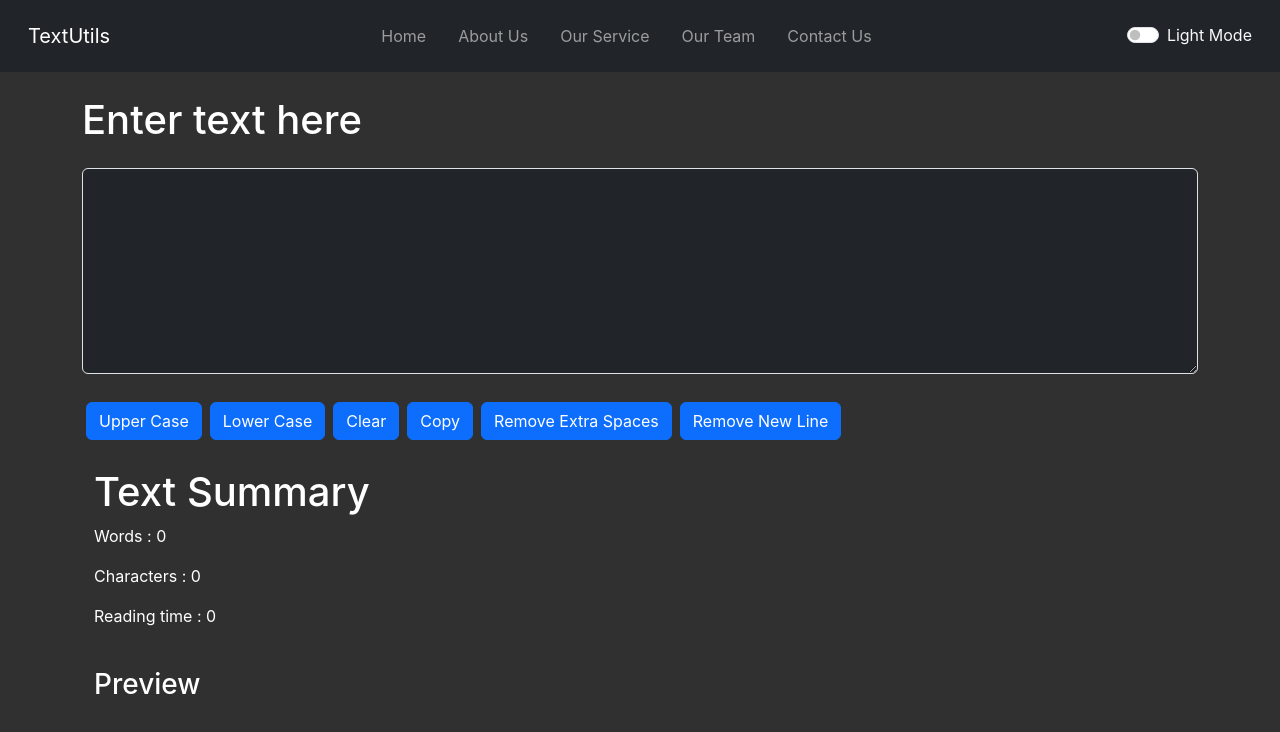
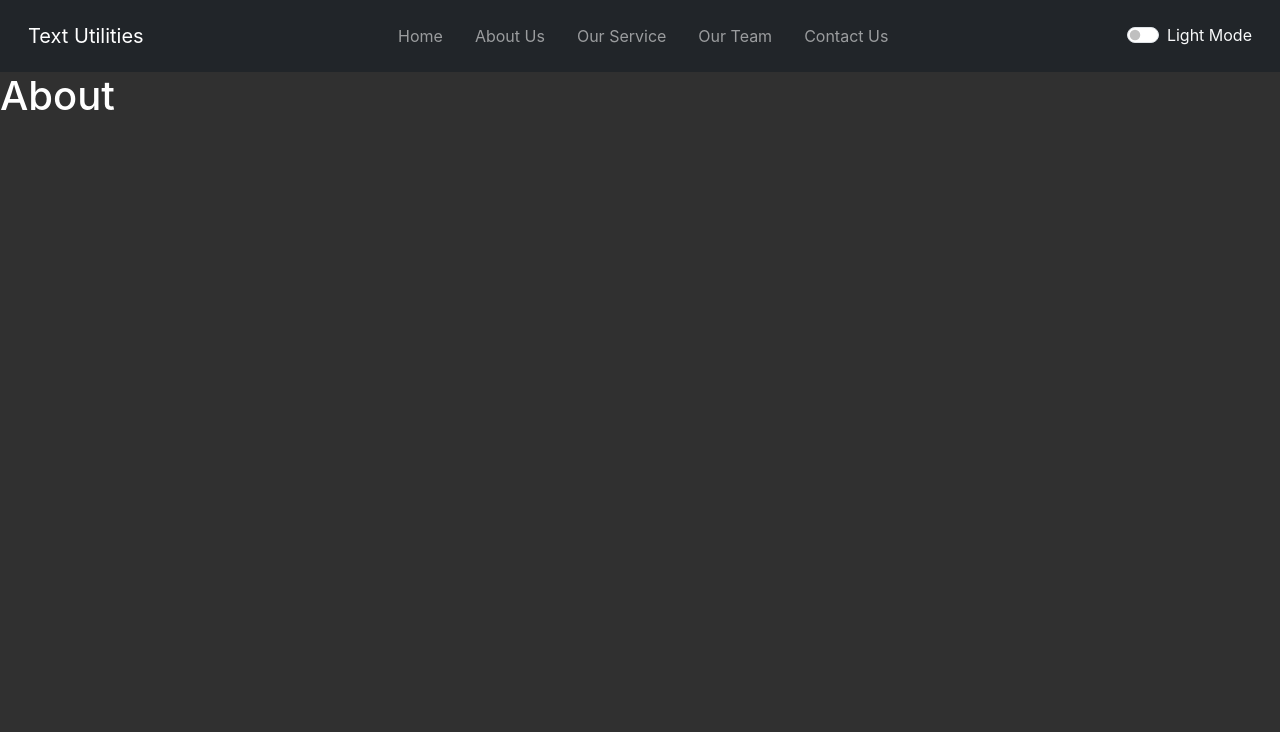
Before and after one commit to heyabhinav/textU, a React (Create React App) app: page /about in a window 1280 px wide. Shown: the top 732 px of the page. Built offline with nearby package versions, Linux system fonts and the light colour scheme.

Commit message:
Added routing

```diff
--- a/src/App.js
+++ b/src/App.js
@@ -2,7 +2,13 @@ import './App.css';
 import NavBar from './components/NavBar/Navbar';
 import InputBox from './components/InputBox/InputBox'
 import { useState } from 'react';
+import About from './components/About/About';
 import Alert from './components/Alert/Alert';
+import {
+  BrowserRouter as Router,
+  Routes,
+  Route
+} from "react-router-dom";
 
 function App() {
   const [theme, setTheme] = useState('dark');
@@ -31,13 +37,18 @@ function App() {
     }
   }
   return (
-    <>
-    <NavBar title="TextUtils" theme={theme} toggle={toggleTheme}/>
-    <div className='container'>
-      <Alert alert={alert}/>
-    </div>
-    <InputBox heading="Enter text here" theme={theme} showAlert={showAlert}/>
-    </>
+    <Router>
+      <div>
+      <NavBar title="Text Utilities" theme={theme} toggle={toggleTheme}/>
+      <div className='container'>
+        <Alert alert={alert}/>
+      </div>
+      <Routes>
+        <Route exact path="/about" element={<About/>}/>
+        <Route exact path="/" element={<InputBox heading="Enter text here" theme={theme} showAlert={showAlert}/>}/>
+      </Routes>
+      </div>
+    </Router>
   );
 }
 
--- /dev/null
+++ b/src/components/About/About.js
@@ -0,0 +1,9 @@
+import React from "react";
+
+export default function About(){
+    return (
+        <>
+            <h1>About</h1>
+        </>
+    )
+}
--- a/src/components/NavBar/Navbar.js
+++ b/src/components/NavBar/Navbar.js
@@ -1,24 +1,24 @@
 import React from "react";
+import { Link } from "react-router-dom";
 
 function NavBar(props){
     return (
         <>
         <nav className={`navbar navbar-expand-lg navbar-${props.theme} bg-${props.theme} p-3`}>
             <div className="container-fluid">
-            {/* <!-- Brand --> */}
+
             <a className="navbar-brand" href="/">{props.title}</a>
-            <button className="navbar-toggler" type="button" data-bs-toggle="collapse" data-bs-target="#navbarNav" aria-controls="navbarNav" aria-expanded="false" aria-label="Toggle navigation">
-                <span className="navbar-toggler-icon"></span>
+            <button class="navbar-toggler" type="button" data-bs-toggle="collapse" data-bs-target="#navbarSupportedContent" aria-controls="navbarSupportedContent" aria-expanded="false" aria-label="Toggle navigation">
+                <span class="navbar-toggler-icon"></span>
             </button>
 
-            {/* <!-- Links --> */}
-            <div className="collapse navbar-collapse justify-content-between" id="navbarNav">
+            <div class="collapse navbar-collapse justify-content-center" id="navbarSupportedContent">
                 <ul className="navbar-nav mx-auto mb-2 mb-lg-0">
                     <li className="nav-item mx-2">
-                    <a className="nav-link" href="/">Home</a>
+                        <Link className="nav-link" to="/">Home</Link>
                     </li>
                     <li className="nav-item mx-2">
-                    <a className="nav-link" href="/">About Us</a>
+                        <Link className="nav-link" to="/about">About Us</Link>
                     </li>
                     <li className="nav-item mx-2">
                         <a className="nav-link" href="/">Our Service</a>
@@ -34,9 +34,6 @@ function NavBar(props){
                     <input className="form-check-input" type="checkbox" onClick={props.toggle} role="switch" id="flexSwitchCheckDefault"/>
                     <label className="form-check-label" htmlFor="flexSwitchCheckDefault">Light Mode</label>
                 </div>
-                {/* <div className="navbar-nav">
-                <button type="button" className="btn btn-primary mx-2">Login</button>
-                </div> */}
             </div>
             </div>
         </nav>
```
Lines whose indentation alone changed are shown as unchanged.
